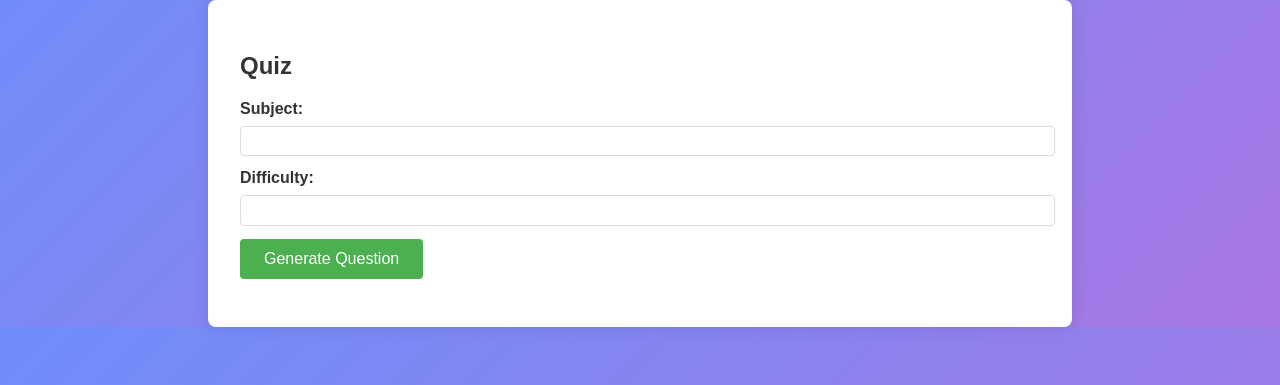
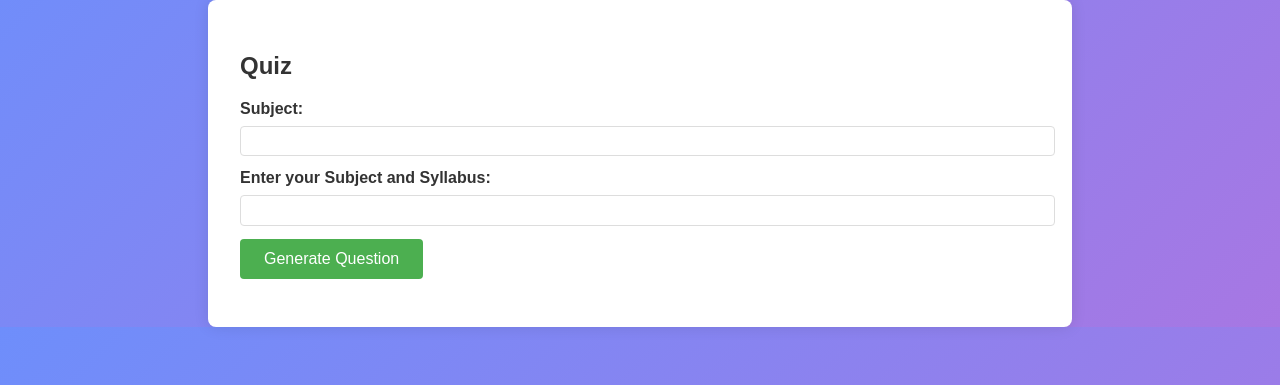
Before and after one commit to HARISARAN123/TEACH, a Flask app: page /quiz in a window 1280 px wide. Shown: the part 87-472 px from the top of the page. Run offline with Flask 3, Linux system fonts and the light colour scheme.

Commit message:
Update quiz.html

```diff
--- a/templates/quiz.html
+++ b/templates/quiz.html
@@ -22,7 +22,7 @@
         <form method="post">
             <label for="subject">Subject:</label>
             <input type="text" id="subject" name="subject" required><br>
-            <label for="difficulty">Difficulty:</label>
+            <label for="difficulty">Enter your Subject and Syllabus:</label>
             <input type="text" id="difficulty" name="difficulty" required><br>
             <button type="submit">Generate Question</button>
         </form>
```
